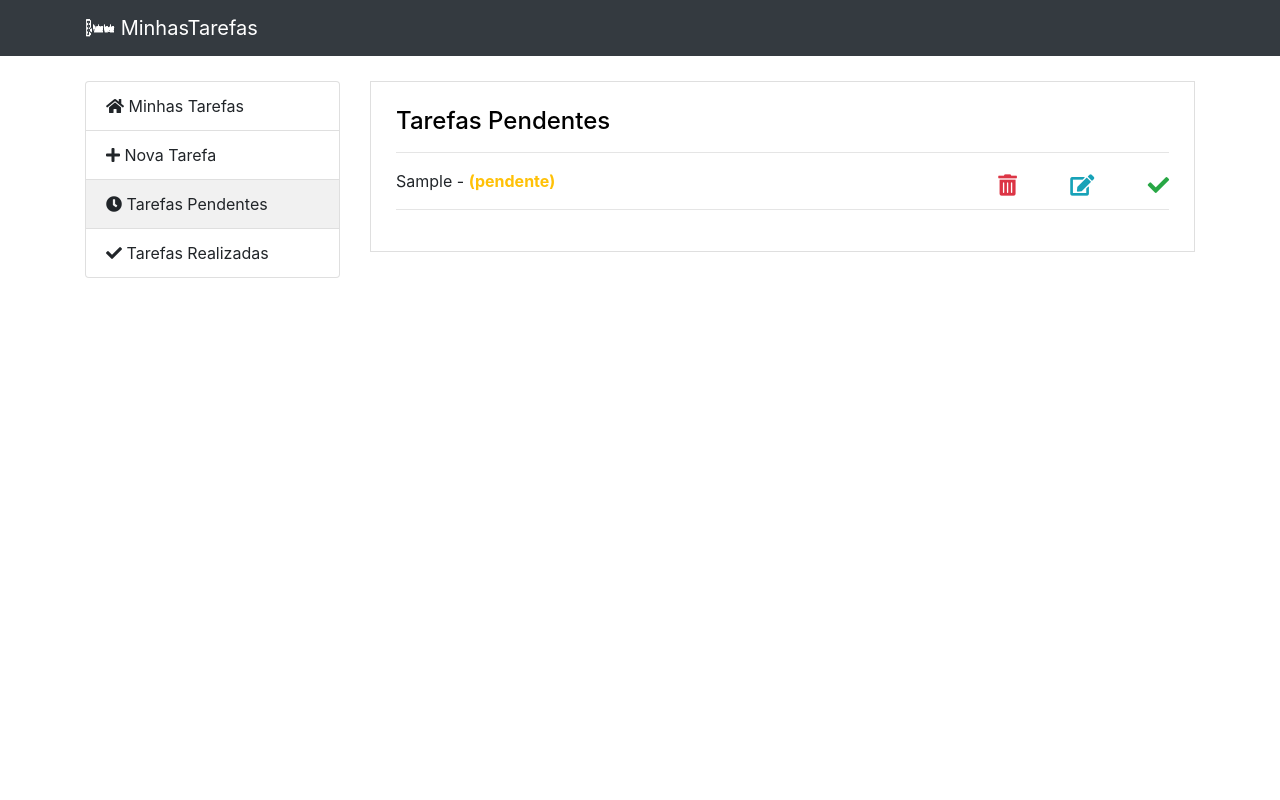
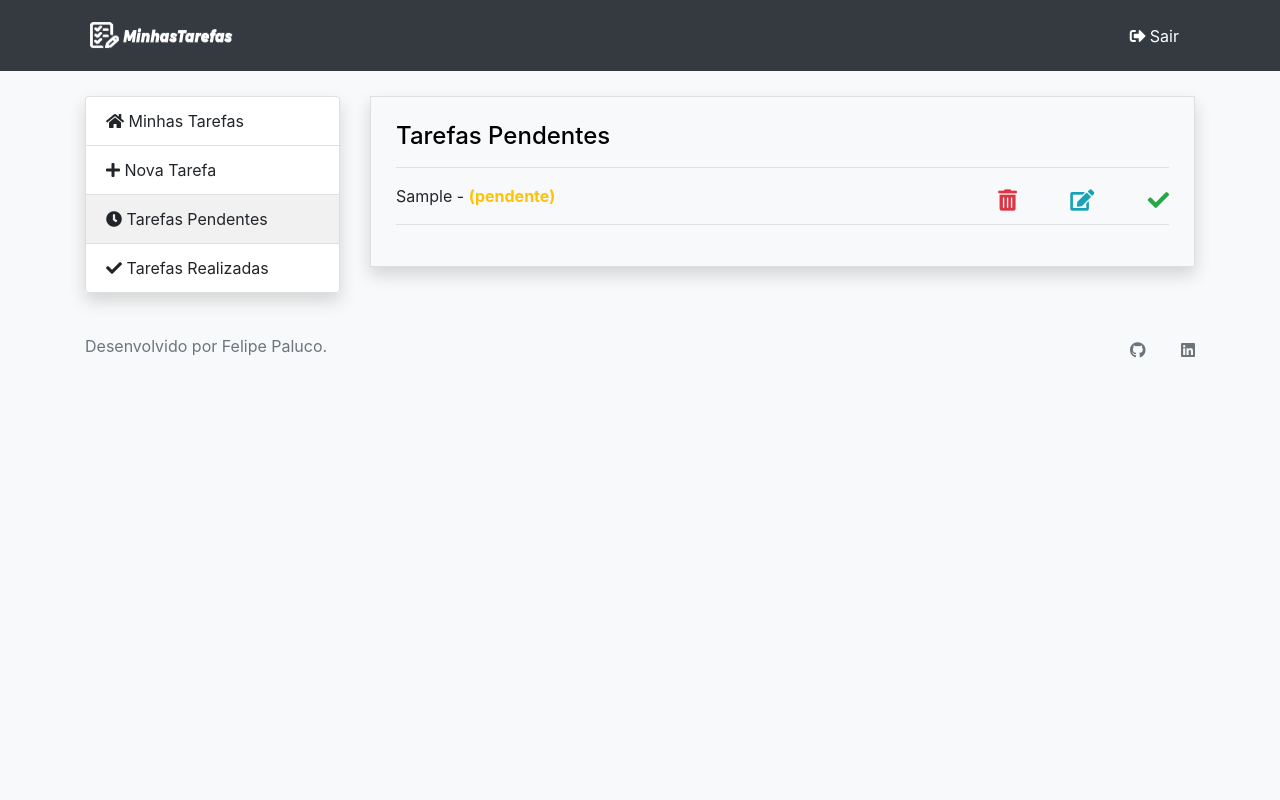
Before and after one commit to FelipePaluco/MinhasTarefas, a PHP site: page /app_tarefa/tarefas_pendentes.php in a window 1280 px wide. Run offline with PHP 8.4, Linux system fonts and the light colour scheme; the visitor is signed in with stand-in values (Sample User, id 1); tables that the repository leaves empty or names only in its code hold one stand-in row (values such as "Sample post"); some libraries are stand-ins or nearby versions.

Commit message:
Refactory do Footer e Menu com sistema de login

```diff
--- a/www/tarefas_pendentes.php
+++ b/www/tarefas_pendentes.php
@@ -1,6 +1,10 @@
 <?php
 	$acao = 'recuperarPendentes';
 	require '../scripts/tarefa_controller.php';
+
+	if(!isset($_SESSION['logado']) || $_SESSION['logado'] == false) {
+		Header('Location: http://localhost/app_tarefa/www/index.php');
+	}
 ?>
 <html>
 	<head>
@@ -12,11 +16,12 @@
 		<link rel="stylesheet" href="https://stackpath.bootstrapcdn.com/bootstrap/4.1.3/css/bootstrap.min.css" integrity="sha384-MCw98/SFnGE8fJT3GXwEOngsV7Zt27NXFoaoApmYm81iuXoPkFOJwJ8ERdknLPMO" crossorigin="anonymous">
 		<link rel="stylesheet" href="https://use.fontawesome.com/releases/v5.3.1/css/all.css" integrity="sha384-mzrmE5qonljUremFsqc01SB46JvROS7bZs3IO2EmfFsd15uHvIt+Y8vEf7N7fWAU" crossorigin="anonymous">
 		<script>
-	function editar(id, txtTarefa) {
+
+		function editar(id, txtTarefa) {
 
 		// Criar um formulário
 		let form = document.createElement('form');
-		form.action = "../scripts/tarefa_controller.php?acao=atualizar";
+		form.action = "../scripts/tarefa_controller.php?pag=tarefas_pendentes&acao=atualizar";
 		form.method = "POST";
 		form.className = 'row'
 
@@ -63,18 +68,22 @@
 	}
 
 	function marcarRealizada(id) {
-		location.href =  '../scripts/tarefa_controller.php?acao=marcarRealizada&id='+id;
+		location.href =  '../scripts/tarefa_controller.php?pag=tarefas_pendentes&acao=marcarRealizada&id='+id;
 	}
 	</script>
 	</head>
 
-	<body>
+	<body class="bg-light">
 		<nav class="navbar navbar navbar-dark bg-dark">
 			<div class="container">
 				<a class="navbar-brand" href="#">
-					<img src="img/logo.png" width="30" height="30" class="d-inline-block align-top" alt="">
-					MinhasTarefas
+					<img src="img/logo.png" width="150" height="45" class="d-inline-block align-top" alt="">
 				</a>
+				<div class="navbar nav">
+					<ul class="nav">
+						<li class="nav-item"><a href="../scripts/login_controller.php?logout=true" class="text-white"><i class="fas fa-sign-out-alt"></i> Sair</li></a>
+					</ul>
+				</div>
 			</div>
 		</nav>
 
@@ -83,13 +92,6 @@
 			<?php if(isset($_GET['editado']) && $_GET['editado'] == 'true') { ?>
 				<div class="alert alert-success alert-dismissible fade show" role="alert">
 					<strong>Tarefa editada com sucesso!</strong>
-						<button type="button" class="close" data-dismiss="alert" aria-label="Fechar">
-							<span aria-hidden="true">&times;</span>
-						</button>
-				</div>
-			<?php } if(isset($_GET['editado']) && $_GET['editado'] == 'false') { ?>
-				<div class="alert alert-danger alert-dismissible fade show" role="alert">
-					<strong>Oops! Parece que algo deu errado. Informe ao administrador do sistema.</strong>.
 						<button type="button" class="close" data-dismiss="alert" aria-label="Fechar">
 							<span aria-hidden="true">&times;</span>
 						</button>
@@ -104,8 +106,8 @@
 			<?php } ?>
 			<div class="row">
 				<div class="col-md-3 menu">
-				<ul class="list-group">
-						<li class="list-group-item"><a href="index.php"><i class="fas fa-home"></i> Minhas Tarefas</a></li>
+				<ul class="list-group shadow">
+						<li class="list-group-item"><a href="dashboard.php"><i class="fas fa-home"></i> Minhas Tarefas</a></li>
 						<li class="list-group-item"><a href="nova_tarefa.php"><i class="fas fa-plus"></i> Nova Tarefa</a></li>
 						<li class="list-group-item active"><a href="#"><i class="fas fa-clock"></i> Tarefas Pendentes</a></li>
 						<li class="list-group-item"><a href="tarefas_realizadas.php"><i class="fas fa-check"></i> Tarefas Realizadas</a></li>
@@ -113,7 +115,7 @@
 				</div>
 
 				<div class="col-md-9">
-					<div class="container pagina">
+					<div class="container pagina shadow">
 					<div class="row">
 							<div class="col">
 								<h4>Tarefas Pendentes</h4>
@@ -131,12 +133,28 @@
 								</div>
 								<hr/>
 								<?php } ?>
+								<?php if($tarefas == null) {?>
+									<p class="text-muted">Você não tem nenhuma tarefa pendente no momento.</p>
+								<?php }?>
 							</div>
 					</div>
 				</div>
 				</div>
 			</div>
 		</div>
+		<footer class="footer">
+		<div class="container">
+			<div class="row">
+					<div class="col-md-11">
+						<p class="text-muted mt-3">Desenvolvido por Felipe Paluco.</p>
+					</div>
+					<div class="col-md-1 mt-4 d-flex justify-content-between">
+						<a href="https://github.com/FelipePaluco" class="text-muted "><i class="fab fa-github fa-md"></i></a>
+						<a href="https://linkedin.com/in/felipepaluco/" class="text-muted"><i class="fab fa-linkedin fa-md"></i></a>
+					</div>
+				</div>
+			</div>
+		</footer>
 		<!-- Bootstrap -->
 		<script src="https://cdn.jsdelivr.net/npm/jquery@3.5.1/dist/jquery.slim.min.js" integrity="sha384-DfXdz2htPH0lsSSs5nCTpuj/zy4C+OGpamoFVy38MVBnE+IbbVYUew+OrCXaRkfj" crossorigin="anonymous"></script>
 		<script src="https://cdn.jsdelivr.net/npm/bootstrap@4.6.1/dist/js/bootstrap.bundle.min.js" integrity="sha384-fQybjgWLrvvRgtW6bFlB7jaZrFsaBXjsOMm/tB9LTS58ONXgqbR9W8oWht/amnpF" crossorigin="anonymous"></script>
```
